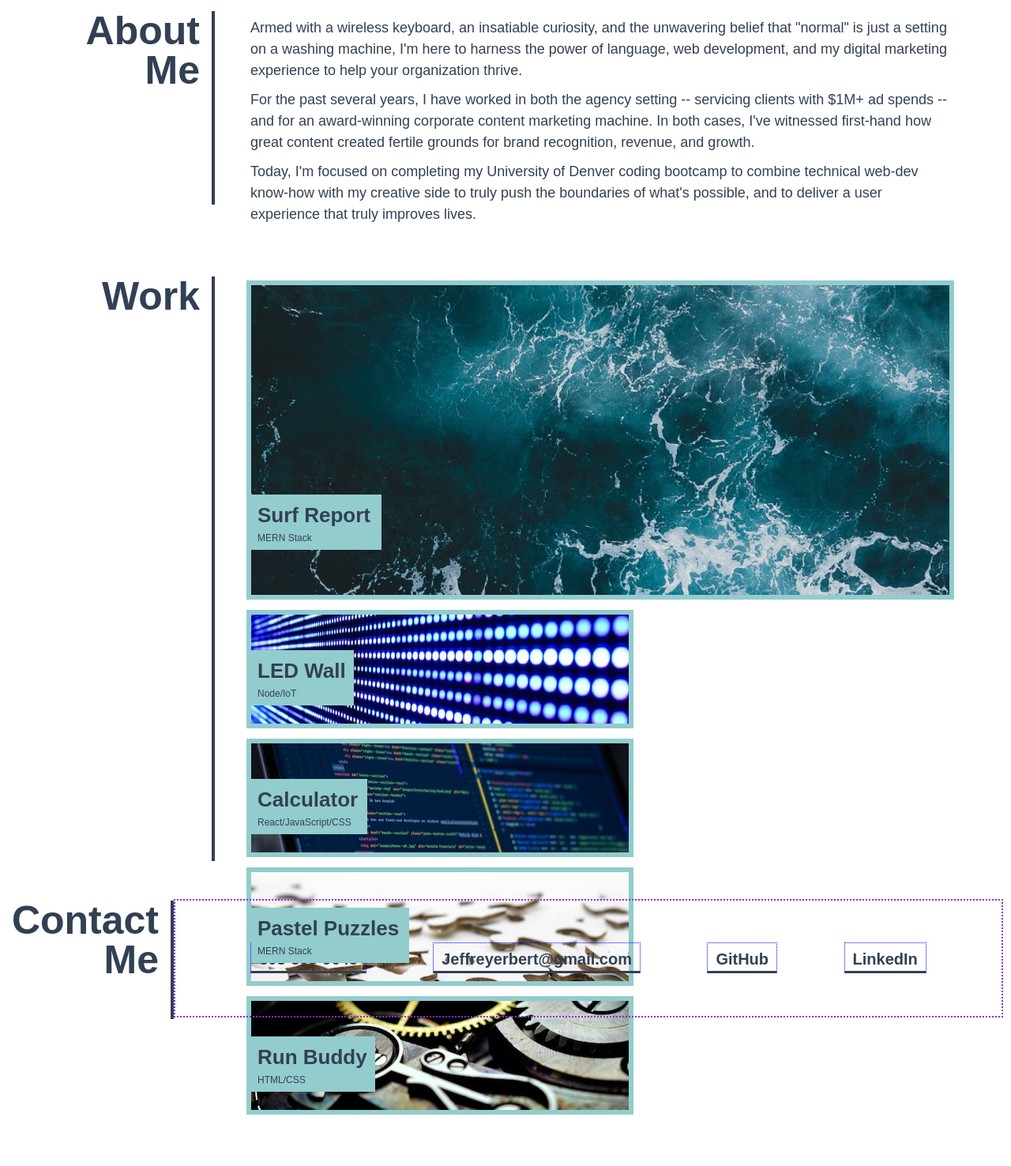
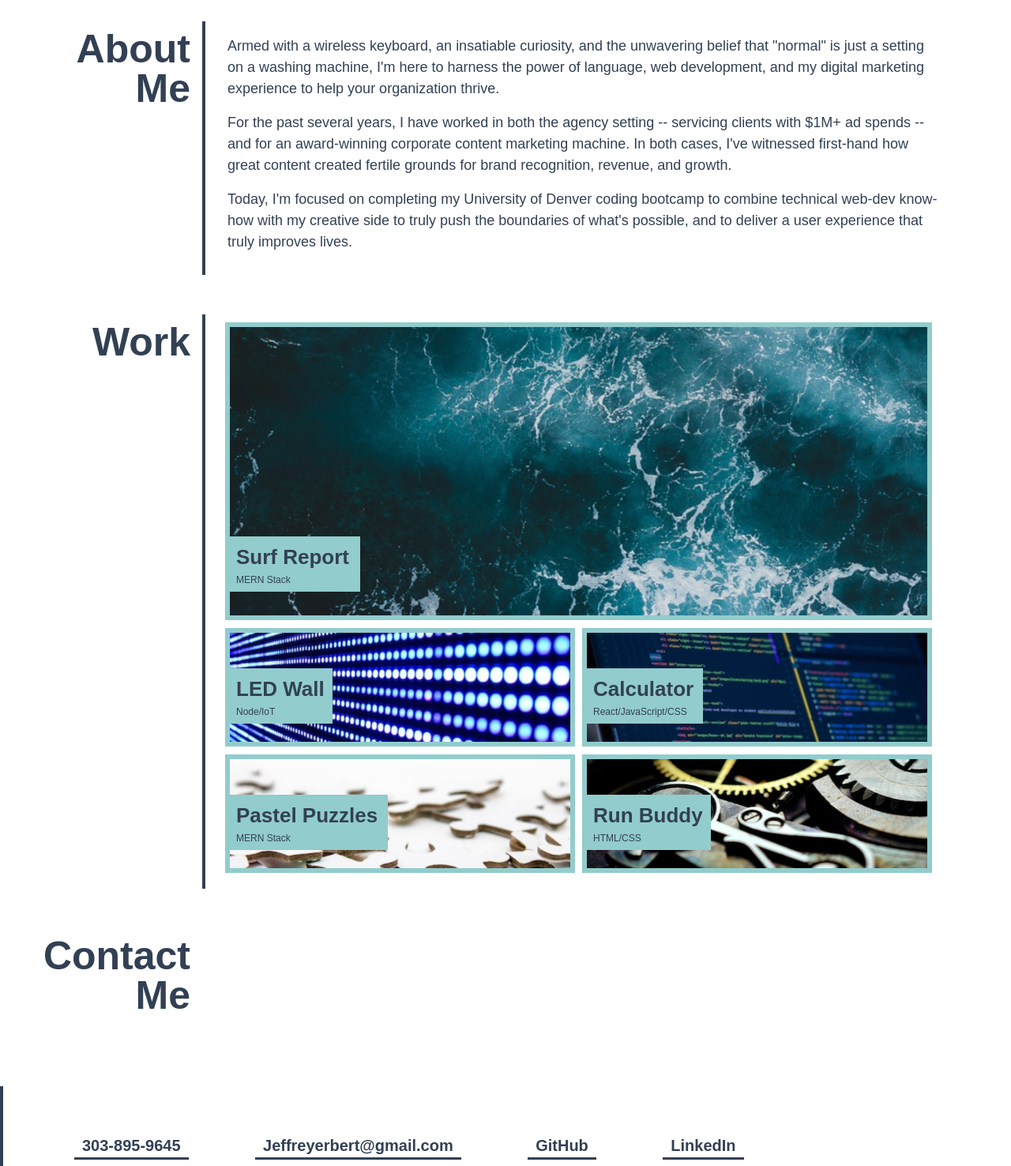
Before and after one commit to Jerbert16/jeff-erbert-porfolio-home-page-week-2, a plain HTML site: page index.html in a window 1280 px wide. Shown: the part 440-1916 px from the top of the page at 79% size. Before the commit the page ends 1851 px from the top, so only its background shows below. Drawn offline with Linux system fonts and the light colour scheme.

Commit message:
cleaned up dimensions. made all boxes same width. implemented % where I could. updated links/hover.

```diff
--- a/Assets/style.css
+++ b/Assets/style.css
@@ -8,7 +8,7 @@
 }
 
 p {
-  padding: 5px;
+  padding: 8px;
 }
 
 h1 {
@@ -19,6 +19,11 @@ h1 {
   padding: 10px 15px;
   background-color: var(--seafoam);
   font-size: 42px;
+}
+
+h2 {
+  font-size: 50px;
+  text-align: right;
 }
 
 h3 {
@@ -44,7 +49,7 @@ h4 {
 }
 
 header {
-  display: inline-flex;
+  display: flex;
   justify-content: flex-start;
   align-items: center;
   width: 100%;
@@ -54,7 +59,7 @@ header {
 }
 
 .main-menu {
-  display: inline-flex;
+  display: flex;
   justify-content: flex-end;
   width: 80em;
   margin-left: 0px;
@@ -71,11 +76,8 @@ nav a {
 }
 
 main {
-  display: inline-flex;
+  display:flex;
   flex-wrap: wrap;
-  justify-content: center;
-  width: 100%;
-  height: 100%;
   background-color: white;
 }
 
@@ -83,9 +85,12 @@ main {
   margin-bottom: 4em;
   margin-right: 4em;
   padding: 10px;
-  font-size: 20px;
   color: var(--dk-bl);
   background-color: var(--seafoam);
+}
+
+.subtitle > h2 {
+  font-size: 20px;
 }
 
 section {
@@ -96,37 +101,35 @@ section {
 }
 
 aside {
-  display: block;
-  width: 200px;
-  height: 300px;
-  margin-top: 10px;
+  flex-wrap: wrap;
+  width: 20%;
+  height: 200px;
+  padding: 10px 15px 0px 0px;
+  text-align: right;
+  color: #324054;
+}
+
+#about-me {
+  margin-top: 50px;
 }
 
 .about-me-paragraphs {
-  width: 70%;
-  margin-top: 35px;
-  margin-bottom: 40px;
-  padding: 5px 0px 10px 0px;
+  width: 80%;
+  padding: 10px 80px 20px 20px;
+  margin: 50px 0px 50px 0px;
   color: #324054;
   line-height: 1.5;
   font-size: 18px;
-}
-
-.about {
-  font-size: 50px;
-  text-align: right;
-  padding-right: 15px;
-  margin-top: 37px;
-  color: #324054;
-  border-right: solid #324054 4px;
-  width: 200px;
-  height: 245px;
-  margin-right: 40px;
+  border-left: solid 4px;
 }
 
 .work-examples-section {
-  height: 735px;
-  width: 70%;
+  height: 70%;
+  width: 80%;
+  border-left: solid 4px;
+  color: #324054;
+  padding: 10px 100px 20px 25px;
+  margin-bottom: 50px;
 }
 
 .surf-report {
@@ -135,7 +138,10 @@ aside {
   background-image: url(./wave.jpg);
   background-position: center;
   border: solid #92cccd 6px;
-  margin-top: 15px;
+}
+
+.surf-report:hover {
+  filter: opacity(0.5);
 }
 
 .surf-box {
@@ -143,6 +149,7 @@ aside {
   width: 165px;
   height: 70px;
   margin-top: 30%;
+  margin-bottom: 30px;
   padding-top: 7px;
   padding-left: 8px;
   background-color: #92cccd;
@@ -151,12 +158,17 @@ aside {
 }
 
 .led-wall {
-  width: 490px;
+  width: 49.5%;
   height: 150px;
-  margin-top: 13px;
+  margin-top: 10px;
+  padding-right: 6px;
   border: solid #92cccd 6px;
   background-image: url(./leds.jpg);
   background-position: center;
+}
+
+.led-wall:hover {
+  filter: opacity(0.5);
 }
 
 .led-box {
@@ -172,12 +184,16 @@ aside {
 }
 
 .calculator {
-  width: 490px;
+  width: 49.5%;
   height: 150px;
-  margin-top: 13px;
+  margin-top: 10px;
   border: solid #92cccd 6px;
   background-image: url(./calculator.jpg);
   background-position: center;
+}
+
+.calculator:hover {
+  filter: opacity(0.5);
 }
 
 .calculator-box {
@@ -193,12 +209,16 @@ aside {
 }
 
 .pastel-puzzles {
-  width: 490px;
+  width: 49.5%;
   height: 150px;
-  margin-top: 13px;
+  margin-top: 10px;
   border: solid #92cccd 6px;
   background-image: url(./puzzle.jpg);
   background-position: center;
+}
+
+.pastel-puzzles:hover {
+  filter: opacity(0.5);
 }
 
 .pastel-puzzles-box {
@@ -214,12 +234,16 @@ aside {
 }
 
 .run-buddy {
-  width: 490px;
+  width: 49.5%;
   height: 150px;
-  margin-top: 13px;
+  margin-top: 10px;
   border: solid #92cccd 6px;
   background-image: url(./Run.jpg);
   background-position: center;
+}
+
+.run-buddy:hover {
+  filter: opacity(0.5);
 }
 
 .run-buddy-box {
@@ -234,51 +258,16 @@ aside {
   line-height: 1.5;
 }
 
-.my-work {
-  font-size: 50px;
-  text-align: right;
-  padding-right: 15px;
-  color: #324054;
-  width: 200px;
-  height: 740px;
-  border-right: solid #324054 4px;
-  margin-right: 40px;
-}
-
-footer {
-  display: flex;
-  align-items: center;
-  justify-content: space-between;
-  flex-wrap: wrap;
-}
-
-.contact-me {
-  font-size: 50px;
-  text-align: right;
-  padding-right: 15px;
-  color: #324054;
-  border-right: solid #324054 4px;
-  width: 210px;
+.contact-me-nav {
+  width: 100%;
   height: 150px;
-  margin-top: 50px;
-  margin-bottom: 30px;
-  position: relative;
-}
-
-.contact-me-nav {
-  display: flex;
-  align-items: center;
-  justify-content: space-evenly;
-  border: dotted blueviolet 2px;
-  width: 1050px;
-  height: 150px;
-  margin-top: 15px;
+  border-left: solid #324054 4px;
+  padding: 50px;
 }
 
 .contact-me-nav a {
-  border: dotted blue 1px;
-  margin: 0em 2em 0em 2em;
   border-bottom: solid var(--dk-bl) 3px;
   color: var(--dk-bl);
   font-weight: bold;
+  margin: 5px 40px 5px 40px;
 }
--- a/index.html
+++ b/index.html
@@ -13,10 +13,10 @@
       <h1>Jeff Erbert</h1>
       <div class="main-menu">
         <nav>
-          <a href="https://www.jeffreyerbert.com/">About Me</a>
-          <a href="https://www.jeffreyerbert.com/">Work</a>
-          <a href="https://www.jeffreyerbert.com/">Contact Me</a>
-          <a href="https://www.jeffreyerbert.com/">Resume</a>
+          <a href="#about-me">About Me</a>
+          <a href="#work">Work</a>
+          <a href="#contact">Contact Me</a>
+          <a href="./Assets/J.Erbert Resume.pdf">Resume</a>
         </nav>
       </div>
     </header>
@@ -26,23 +26,34 @@
           <h2>Jr. Web Developer | SEO Specialist | Sr. Copywriter</h2>
         </div>
       </div>
-        <aside class="about">
+      <aside id="about-me">
         <h2>
           About<br />
           Me
         </h2>
       </aside>
       <section class="about-me-paragraphs">
-        <p>Armed with a wireless keyboard, an insatiable curiosity, and the unwavering belief that "normal" is just a setting on a washing machine, I'm here to harness the power of language, web development, and my digital marketing experience to help your organization thrive.
+        <p>
+          Armed with a wireless keyboard, an insatiable curiosity, and the
+          unwavering belief that "normal" is just a setting on a washing
+          machine, I'm here to harness the power of language, web development,
+          and my digital marketing experience to help your organization thrive.
         </p>
         <p>
-            For the past several years, I have worked in both the agency setting -- servicing clients with $1M+ ad spends -- and for an award-winning corporate content marketing machine. In both cases, I've witnessed first-hand how great content created fertile grounds for brand recognition, revenue, and growth.
+          For the past several years, I have worked in both the agency setting
+          -- servicing clients with $1M+ ad spends -- and for an award-winning
+          corporate content marketing machine. In both cases, I've witnessed
+          first-hand how great content created fertile grounds for brand
+          recognition, revenue, and growth.
         </p>
         <p>
-            Today, I'm focused on completing my University of Denver coding bootcamp to combine technical web-dev know-how with my creative side to truly push the boundaries of what's possible, and to deliver a user experience that truly improves lives.
+          Today, I'm focused on completing my University of Denver coding
+          bootcamp to combine technical web-dev know-how with my creative side
+          to truly push the boundaries of what's possible, and to deliver a user
+          experience that truly improves lives.
         </p>
       </section>
-        <aside class="my-work">
+      <aside>
         <h2>Work</h2>
       </aside>
       <section class="work-examples-section">
@@ -77,7 +88,7 @@
           </div>
         </div>
       </section>
-      <aside class="contact-me">
+      <aside>
         <h2>
           Contact<br />
           Me
@@ -86,10 +97,12 @@
       <footer>
         <div class="contact-me-nav">
           <nav>
-            <a href="https://www.jeffreyerbert.com/">303-895-9645</a>
-            <a href="https://www.jeffreyerbert.com/">Jeffreyerbert@gmail.com</a>
-            <a href="https://www.jeffreyerbert.com/">GitHub</a>
-            <a href="https://www.jeffreyerbert.com/">LinkedIn</a>
+            <a href="tel:3038959645">303-895-9645</a>
+            <a href="mailto: jeffreyerbert@gmail.com"
+              >Jeffreyerbert@gmail.com</a
+            >
+            <a href="https://github.com/Jerbert16">GitHub</a>
+            <a href="https://www.linkedin.com/in/jeff-erbert/">LinkedIn</a>
           </nav>
         </div>
       </footer>
```
Also changed, not shown: 1 other file. Lines whose indentation alone changed are shown as unchanged.
